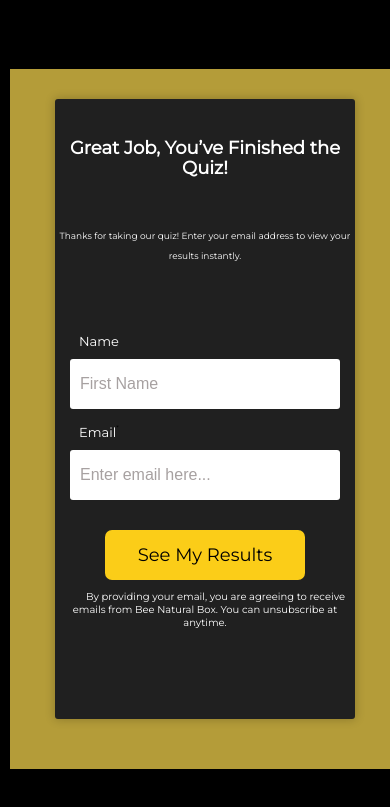
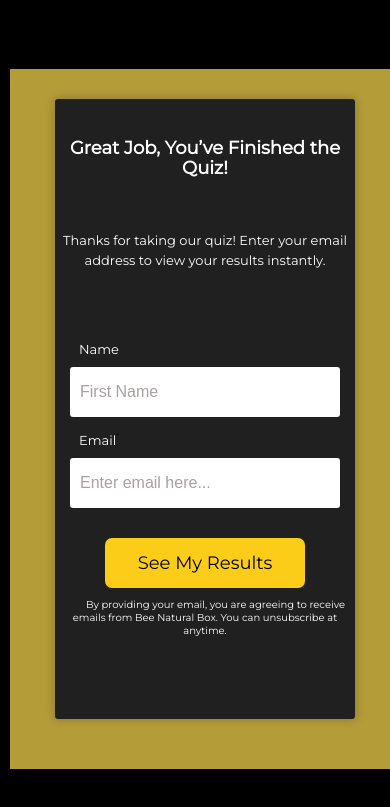
Before and after one commit to KeerthanaAnandan/bee-quiz, a plain HTML site: page mailchimpform.html in a window 390 px wide. Shown: the part 181-988 px from the top of the page. Drawn offline with nearby package versions, Linux system fonts and the light colour scheme.

Commit message:
text updated

```diff
--- a/mailchimp.css
+++ b/mailchimp.css
@@ -232,7 +232,7 @@ form label .asterisk {
     font-size: 10px;
   }
   .texts{
-    font-size: 9px;
+    font-size: 13px;
     line-height: 20px;
   }
 
```
